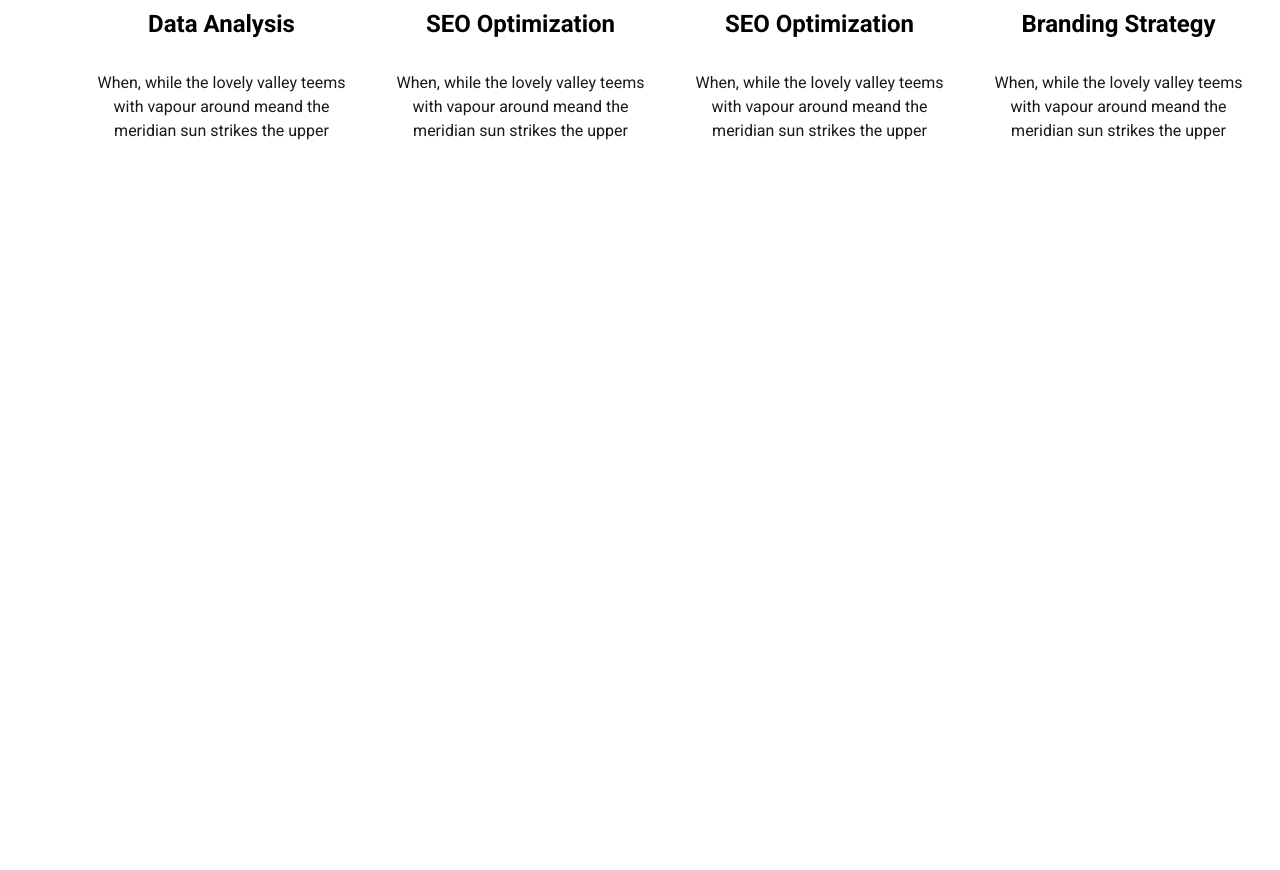
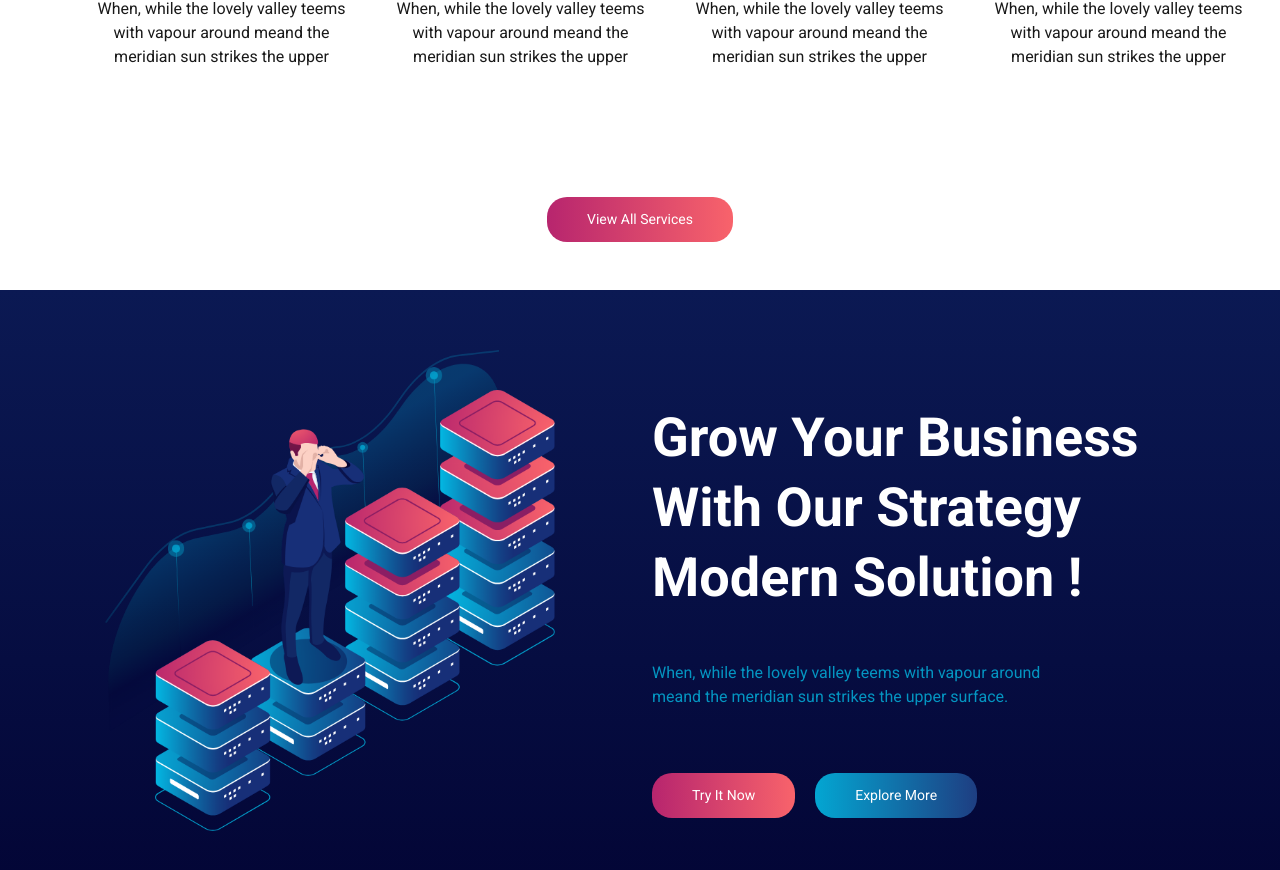
Before and after one commit to Evanflow89/proj-html-vuejs, a Vue app: page / in a window 1280 px wide. Shown: the part 1202-2072 px from the top of the page. Before the commit the page ends 1425 px from the top, so only its background shows below. Built offline with nearby package versions, Linux system fonts and the light colour scheme.

Commit message:
Added pseudo element on image Grow Business

```diff
--- a/src/components/blocks/BaseHeader.vue
+++ b/src/components/blocks/BaseHeader.vue
@@ -19,7 +19,6 @@ export default {
 
 <style lang="scss">
 header {
-  height: 100vh;
   background-image: linear-gradient(#0b1953, #01012f);
 }
 </style>
--- a/src/components/blocks/BaseMain.vue
+++ b/src/components/blocks/BaseMain.vue
@@ -2,17 +2,23 @@
   <main>
     <what-we-do />
     <WeDoCards />
+    <wedoButton />
+    <grow-business />
   </main>
 </template>
 
 <script>
 import WhatWeDo from "../sections/WhatWeDo.vue";
 import WeDoCards from "../sections/WeDoCards.vue";
+import WedoButton from "../commons/wedoButton.vue";
+import GrowBusiness from "../sections/GrowBusiness.vue";
+
 export default {
   name: "BaseMain",
-  components: { WhatWeDo, WeDoCards },
+  components: { WhatWeDo, WeDoCards, WedoButton, GrowBusiness },
 };
-</script>
+</script>,
+    WedoButton
 
 <style lang="scss">
 main {
--- a/src/components/commons/HeaderContent.vue
+++ b/src/components/commons/HeaderContent.vue
@@ -1,5 +1,5 @@
 <template>
-  <div class="container">
+  <div class="container header_content">
     <div class="row">
       <div class="col-6 d-flex flex-column justify-content-center">
         <span>Business Planning</span>
@@ -32,6 +32,9 @@ export default {
 </script>
 
 <style lang="scss">
+.header_content {
+  padding-bottom: 12.5rem;
+}
 .col-6 span {
   color: var(--primary-color);
   font-size: 3.375rem;
--- /dev/null
+++ b/src/components/commons/wedoButton.vue
@@ -0,0 +1,22 @@
+<template>
+  <div class="container pt-5 pb-5">
+    <div class="row">
+      <div class="col d-flex justify-content-center wedo_btn">
+        <button class="gradient-button-2">View All Services</button>
+      </div>
+    </div>
+  </div>
+</template>
+
+<script>
+export default {
+  name: "wedoButton",
+};
+</script>
+
+<style lang="scss">
+.wedo_btn button {
+  font-size: 0.875rem;
+  padding: 0.75rem 2.5rem;
+}
+</style>
--- /dev/null
+++ b/src/components/sections/GrowBusiness.vue
@@ -0,0 +1,95 @@
+<template>
+  <section class="grow_business">
+    <div class="container grow_content">
+      <div class="row">
+        <div class="col-6 d-flex justify-content-center">
+          <div class="img_back">
+            <img src="../../assets/style/images/men-data.png" alt="" />
+          </div>
+        </div>
+        <div class="col-6 d-flex flex-column justify-content-center">
+          <span>Grow Your Business</span>
+          <span class="thin">With Our Strategy</span>
+          <span class="pb-5">Modern Solution !</span>
+          <p class="pb-5">
+            When, while the lovely valley teems with vapour around <br />
+            meand the meridian sun strikes the upper surface.
+          </p>
+          <div class="buttons d-flex">
+            <button class="gradient-button-2">Try It Now</button>
+            <button class="gradient-button-1">Explore More</button>
+          </div>
+        </div>
+      </div>
+    </div>
+  </section>
+</template>
+
+<script>
+export default {
+  name: "GrowBusiness",
+};
+</script>
+
+<style lang="scss">
+.grow_business {
+  background-image: linear-gradient(#0b1953, #01012f);
+
+  .row {
+    padding-top: 6.25rem;
+  }
+
+  p {
+    color: var(--parag-color);
+    font-size: 1rem;
+    line-height: 1.5rem;
+  }
+
+  .col-6 img {
+    max-width: 25rem;
+    width: 100%;
+    z-index: 10;
+  }
+
+  .img_back {
+    position: relative;
+    z-index: 1;
+  }
+
+  .img_back::after {
+    content: "";
+    background: url("../../assets/style/images/nemoodar.png");
+    position: absolute;
+    background-size: 100%;
+    background-repeat: no-repeat;
+    width: 400px;
+    z-index: -1;
+    bottom: 0;
+    top: -40px;
+    left: -50px;
+  }
+}
+
+.grow_content {
+  padding-bottom: 12.5rem;
+}
+.col-6 span {
+  color: var(--primary-color);
+  font-size: 3.375rem;
+  font-weight: 600;
+  line-height: 4.375rem;
+}
+
+span .thin {
+  font-weight: 400;
+}
+
+.buttons {
+  gap: 1.25rem;
+}
+
+.buttons button {
+  font-size: 0.875rem;
+  padding: 0.75rem 2.5rem;
+}
+</style>
--- a/src/components/sections/WeDoCards.vue
+++ b/src/components/sections/WeDoCards.vue
@@ -3,7 +3,7 @@
     <div class="container pt-5 pb-5">
       <div class="row">
         <ul class="text-center">
-          <li class="col-lg-3">
+          <li class="col-12 col-md-6 col-lg-3">
             <img
               src="../../assets/style/images/Group-247.png"
               alt="Data Analysis"
@@ -14,7 +14,7 @@
               meridian sun strikes the upper
             </p>
           </li>
-          <li class="col-lg-3">
+          <li class="col-12 col-md-6 col-lg-3">
             <img
               src="../../assets/style/images/Group-567.png"
               alt="Data Analysis"
@@ -25,7 +25,7 @@
               meridian sun strikes the upper
             </p>
           </li>
-          <li class="col-lg-3">
+          <li class="col-12 col-md-6 col-lg-3">
             <img
               src="../../assets/style/images/Group-538.png"
               alt="Security Data"
@@ -36,7 +36,7 @@
               meridian sun strikes the upper
             </p>
           </li>
-          <li class="col-lg-3">
+          <li class="col-12 col-md-6 col-lg-3">
             <img
               src="../../assets/style/images/Group-566.png"
               alt="Security Data"
```
